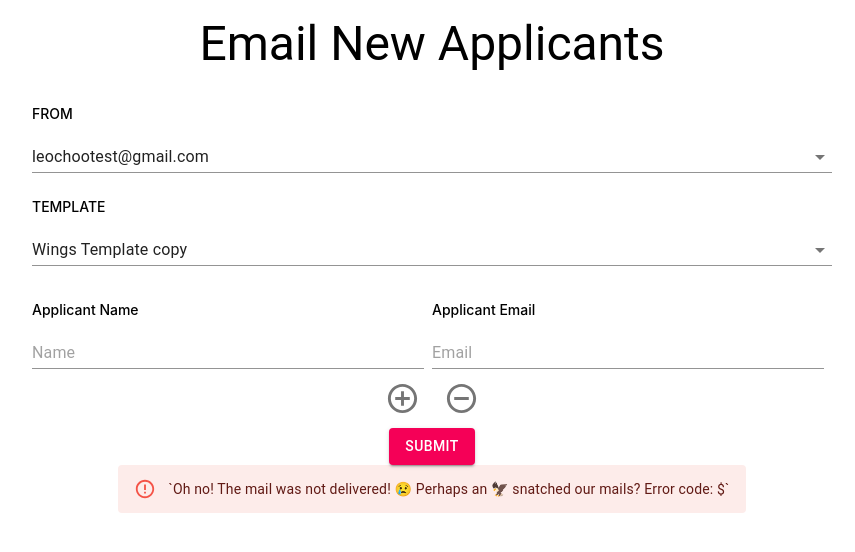
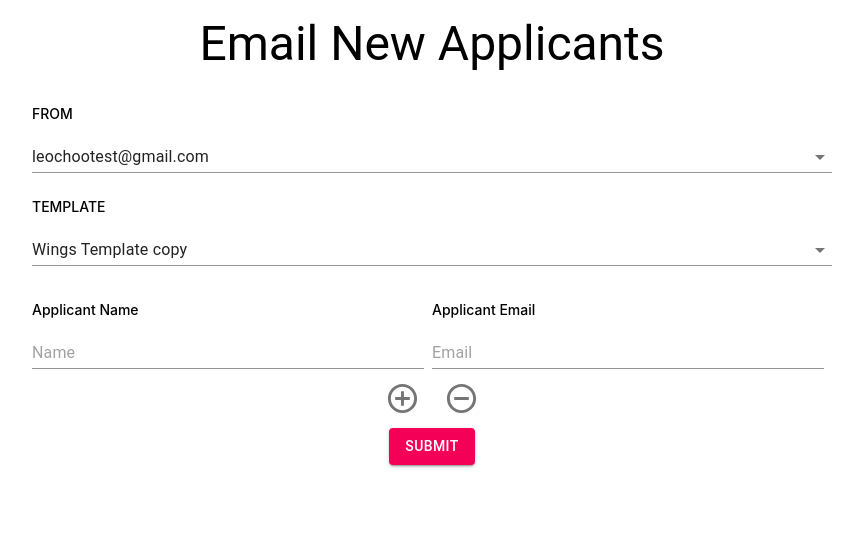
Before and after one commit to leochoo/react-mailer-mvp, a React (Create React App) app: page / in a window 1280 px wide. Shown: the top 552 px of the page, without its empty margins (208-1063 px from the left). Built offline with nearby package versions, Linux system fonts and the light colour scheme.

Commit message:
creative error messages

```diff
--- a/src/App.tsx
+++ b/src/App.tsx
@@ -224,20 +224,23 @@ const App = (): JSX.Element => {
           </Button>
         </Grid>
         <Grid container item justifyContent="center">
-          {
+          {emailStatus !== "" &&
             // if emailstatus successful, display success alert. if not, display
-            emailStatus === "201" ? (
+            (emailStatus === "201" ? (
               <Alert severity="success">
-                `🕊 has successfully delivered the ✉️ to our precious applicants!
-                🥳 ${emailStatus}`
+                Our specially trained delivery bird 🕊 has successfully delivered
+                the mails to our precious applicants! 🥳 <br></br>
+                Status Code: {emailStatus}
               </Alert>
             ) : (
               <Alert severity="error">
-                `Oh no! The mail was not delivered! 😢 Perhaps an 🦅 snatched
-                our mails? Error code: ${emailStatus}`
+                Oh no, something went wrong! 😢 <br></br>
+                Don't worry! Your mails are securely protected by our guards 💂🏼‍♀️
+                until a successful dispatch!
+                <br></br>
+                Error code: {emailStatus}
               </Alert>
-            )
-          }
+            ))}
         </Grid>
       </form>
     </Grid>
```
